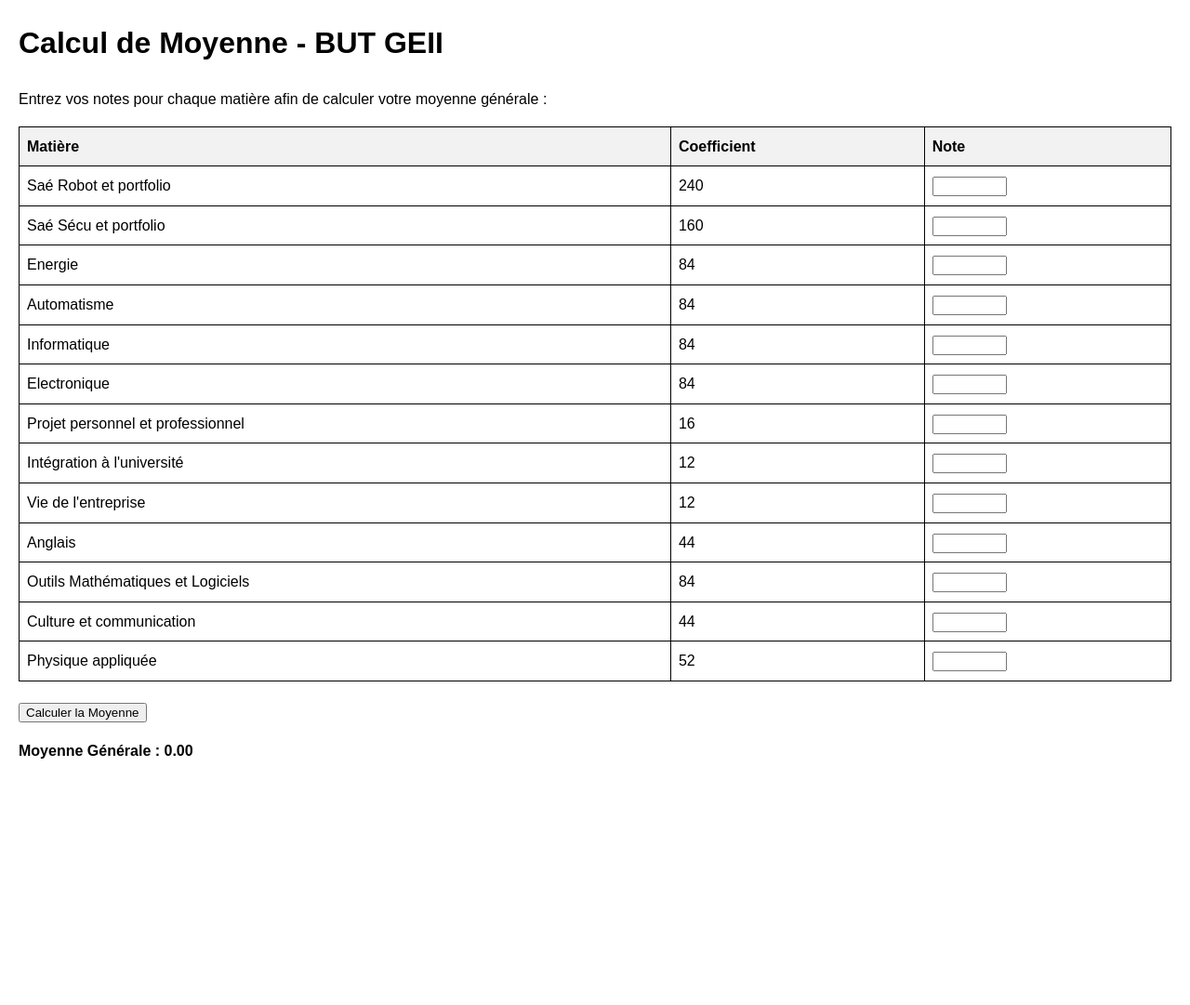
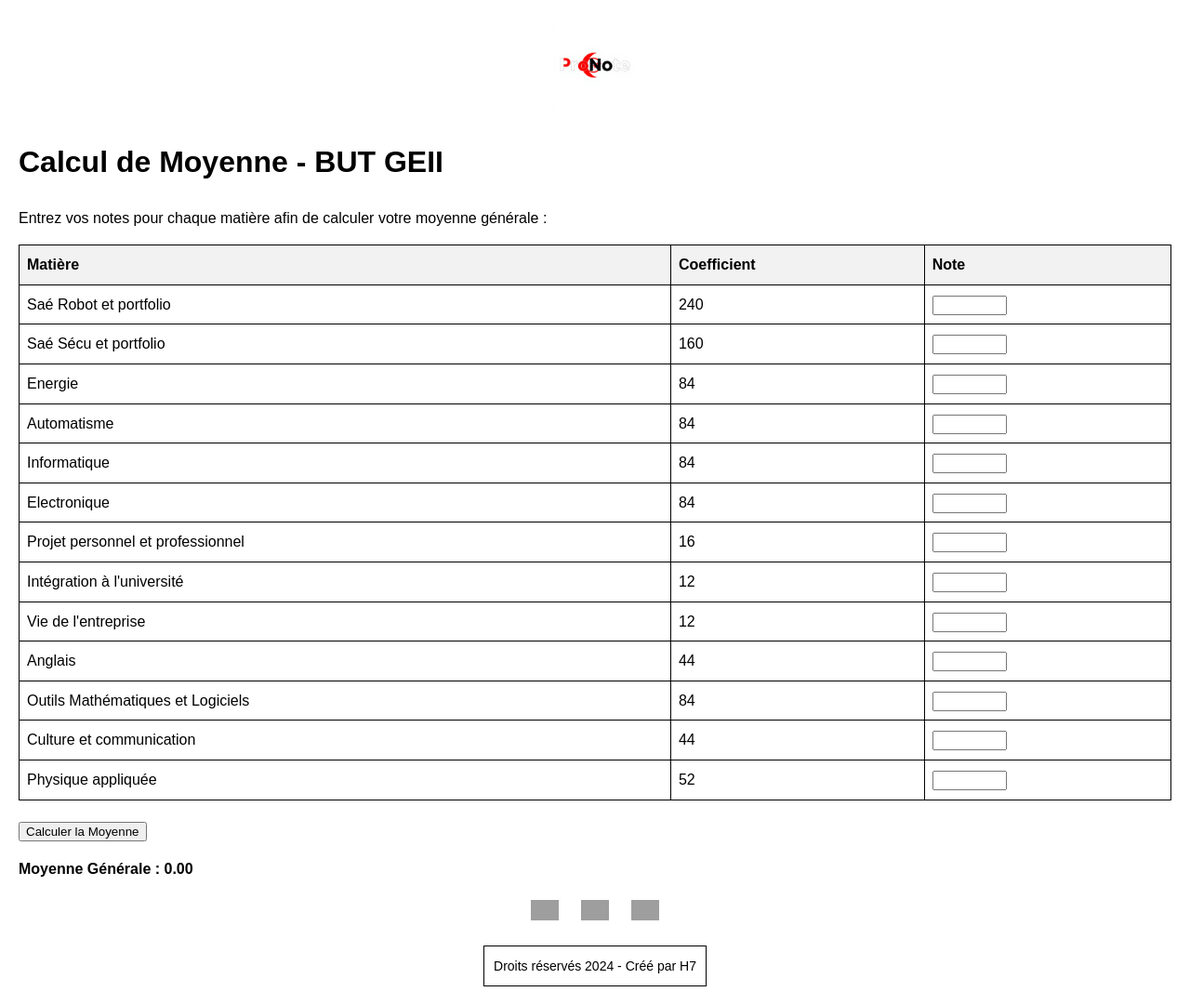
Before and after one commit to H7-216/calculmoyenne, a plain HTML site: page index.html in a window 1280 px wide. Shown: the whole page at 93% size. Before the commit the page ends 840 px from the top, so only its background shows below. Drawn offline with Linux system fonts and the light colour scheme; grey boxes are pictures that could not be loaded.

Commit message:
Update index.html

```diff
--- a/index.html
+++ b/index.html
@@ -4,12 +4,20 @@
     <meta charset="UTF-8">
     <meta name="viewport" content="width=device-width, initial-scale=1.0">
     <title>Calcul de Moyenne - BUT GEII</title>
+    <link rel="icon" type="image/jpeg" href="1.PNG">
     <style>
         body {
             font-family: Arial, sans-serif;
             margin: 20px;
             padding: 0;
             line-height: 1.6;
+        }
+        header {
+            text-align: center;
+            margin-bottom: 20px;
+        }
+        header img {
+            width: 100px;
         }
         table {
             width: 100%;
@@ -29,9 +37,37 @@
         .result {
             font-weight: bold;
         }
+        footer {
+            margin-top: 20px;
+            text-align: center;
+            font-size: 14px;
+        }
+        footer .social-icons {
+            margin-bottom: 10px;
+        }
+        footer .social-icons img {
+            width: 30px;
+            margin: 0 10px;
+            cursor: pointer;
+            transition: transform 0.3s;
+        }
+        footer .social-icons img:hover {
+            transform: scale(1.2);
+        }
+        footer .rights {
+            border: 1px solid black;
+            display: inline-block;
+            padding: 10px;
+            margin-top: 10px;
+            color: black;
+        }
     </style>
 </head>
 <body>
+    <header>
+        <img src="2.jpeg" alt="Logo">
+    </header>
+
     <h1>Calcul de Moyenne - BUT GEII</h1>
     <p>Entrez vos notes pour chaque matière afin de calculer votre moyenne générale :</p>
 
@@ -115,6 +151,15 @@
     <button onclick="calculerMoyenne()">Calculer la Moyenne</button>
     <p class="result">Moyenne Générale : <span id="moyenneGenerale">0.00</span></p>
 
+    <footer>
+        <div class="social-icons">
+            <a href="https://www.instagram.com" target="_blank"><img src="https://upload.wikimedia.org/wikipedia/commons/a/a5/Instagram_icon.png" alt="Instagram"></a>
+            <a href="https://www.snapchat.com" target="_blank"><img src="https://upload.wikimedia.org/wikipedia/en/a/ad/Snapchat_logo.svg" alt="Snapchat"></a>
+            <a href="https://www.tiktok.com" target="_blank"><img src="https://upload.wikimedia.org/wikipedia/en/0/0a/TikTok_logo.svg" alt="TikTok"></a>
+        </div>
+        <div class="rights">Droits réservés 2024 - Créé par H7</div>
+    </footer>
+
     <script>
         function calculerMoyenne() {
             const notes = document.querySelectorAll('.note');
```
